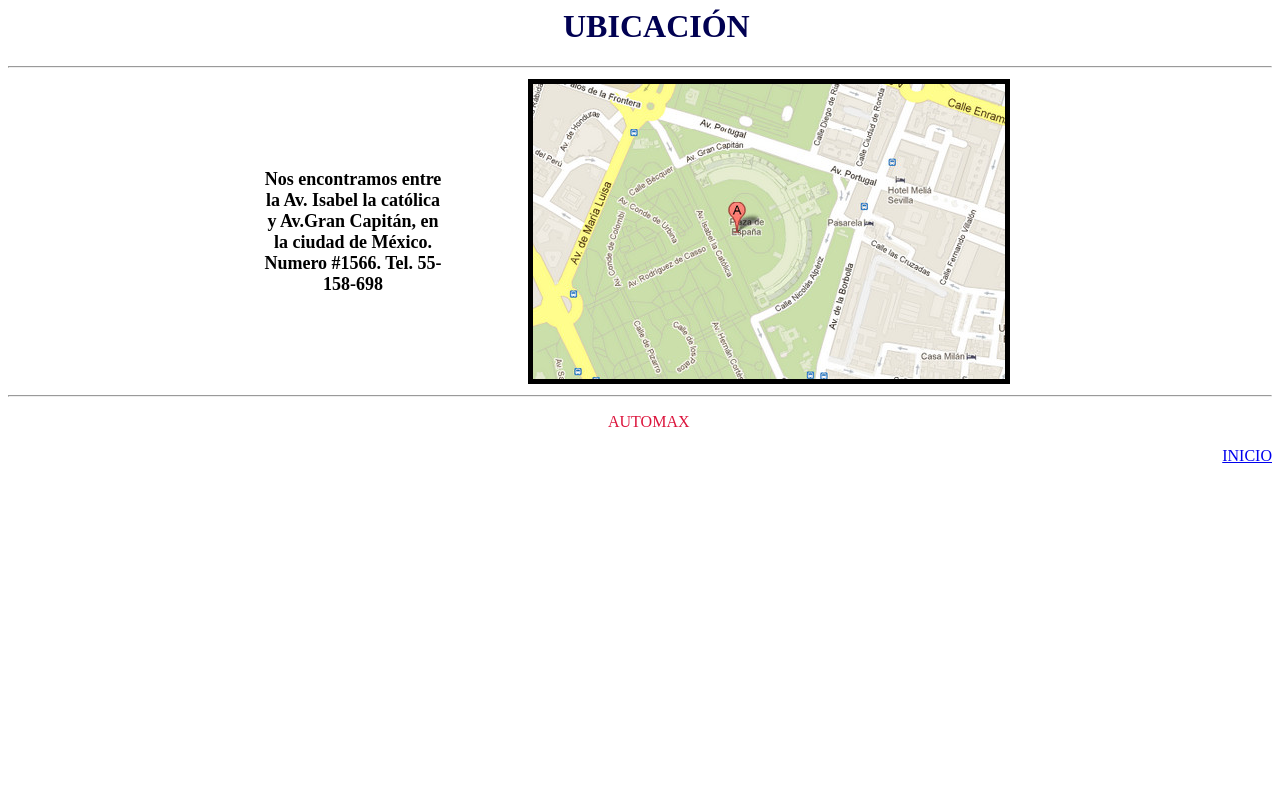
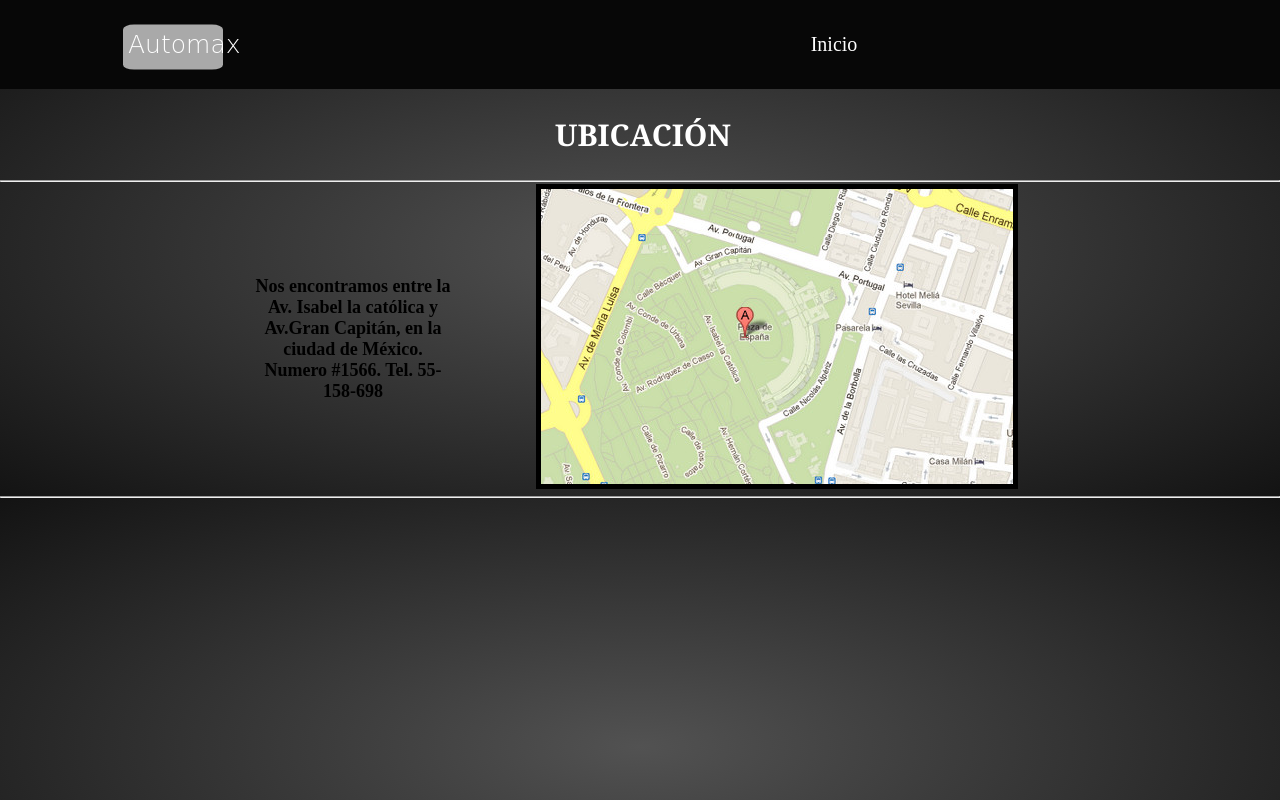
Before and after one commit to xime-rom912/Proyecto2, a plain HTML site: page WWW/ubi.html in a window 1280 px wide. Drawn offline with Linux system fonts and the light colour scheme.

Commit message:
Adapte el estilo de ubicacion y detalles como la pagina principal

```diff
--- a/WWW/css/stylesD.css
+++ b/WWW/css/stylesD.css
@@ -1,5 +1,62 @@
-body{
-    background-color: black;
+html {
+  font-size: 100%;
+  }
+
+  h1 {
+    font-size: 30px;
+    font-family: 'Lobster', cursive;
+    font-weight: lighter;
+    color: white;
+  }
+  p {
+    font-size: 1.5rem;
+  }
+  a {
+    color: white;
+    text-decoration: none;
+  }
+  .nav-container {
+      background: #070707;
+  }
+
+  nav {
+      width: 80%;
+      margin: auto;
+      min-height: 30px;
+      display: -webkit-box;
+      display: -ms-flexbox;
+      display: flex;
+      -webkit-box-pack: justify;
+          -ms-flex-pack: justify;
+              justify-content: space-between;
+      -webkit-box-align: center;
+          -ms-flex-align: center;
+              align-items: center;
+  }
+
+  nav #logo {
+      -webkit-box-flex: 2;
+          -ms-flex: 2;
+              flex: 2;
+      position: relative;
+  }
+
+  nav #logo::after {
+      content: '';
+      position: absolute;
+      top: 0;
+      left: 0;
+      width: 135px;
+      height: 55px;
+      background: #a7a7a7;
+      border-radius: 11%;
+      -webkit-transform: translate(-5%, -12%);
+              transform: translate(-5%, -12%);
+      mix-blend-mode: screen;
+  }
+
+  body{
+    background: radial-gradient(#525252, #131313);
   }
 
   .container{
@@ -29,7 +86,7 @@ body{
       width: inherit;
       height: inherit;
       transition: opacity .5s;
-      background:#fff;
+      background:black;
   }
 
   ul.slider li img{
@@ -59,9 +116,9 @@ body{
 
   .menu li a{
     display: inline-block;
-    color: rgb(22, 0, 145);
+    color: white;
     text-decoration: none;
-    background-color: grey;
+    background-color: black;
     padding: 10px;
     width: 20px;
     height: 20px;
--- a/WWW/css/stylesU.css
+++ b/WWW/css/stylesU.css
@@ -1,3 +1,13 @@
+html {
+    font-size: 62.5%;
+    }
+
+    * {
+        margin: 0;
+        padding: 0;
+        -webkit-box-sizing: border-box;
+                box-sizing: border-box;
+    }
     table{
         padding-left: 250px;
         padding-right: 180px;
@@ -7,20 +17,96 @@ th{
         font-size: 18px;
         font-family: 'Times New Roman', Times, serif;
     }
-h1{
-    padding-left: 555px;
-    color:rgb(1, 1, 82);
-}
     img{
         border: 5px solid black;
     }
-a{
-    float:right;
+    body{
+        background: radial-gradient(#525252, #131313);
     }
-p{
-    padding-left: 600px;
-    color:crimson;
+
+    h1 {
+        font-size: 25px;
+        font-family: 'Lobster', cursive;
+        font-weight: lighter;
+        color: white;
     }
-#fot{
-    background:darkgray;
+
+    h2 {
+        font-size: 30px;
+        padding-left: 555px;
+        color: white;
+        font-family:Georgia, 'Times New Roman', Times, serif;
+        padding-top: 25px;
+        padding-bottom: 25px;
     }
+    p {
+        font-size: 2.5rem;
+    }
+
+    li {
+        font-size: 2rem;
+    }
+
+    a {
+        color: white;
+        text-decoration: none;
+    }
+    .nav-container {
+        background: #070707;
+    }
+
+    nav {
+        width: 80%;
+        margin: auto;
+        min-height: 10vh;
+        padding: 3rem 0rem;
+        display: -webkit-box;
+        display: -ms-flexbox;
+        display: flex;
+        -webkit-box-pack: justify;
+            -ms-flex-pack: justify;
+                justify-content: space-between;
+        -webkit-box-align: center;
+            -ms-flex-align: center;
+                align-items: center;
+    }
+
+    nav ul {
+        display: -webkit-box;
+        display: -ms-flexbox;
+        display: flex;
+        -webkit-box-pack: justify;
+            -ms-flex-pack: justify;
+                justify-content: space-between;
+        -webkit-box-flex: 1;
+            -ms-flex: 1;
+                flex: 1;
+        list-style: none;
+    }
+
+    nav #logo {
+        -webkit-box-flex: 2;
+            -ms-flex: 2;
+                flex: 2;
+        position: relative;
+    }
+
+    nav #logo::after {
+        content: '';
+        position: absolute;
+        top: 0;
+        left: 0;
+        width: 10rem;
+        height: 4.5rem;
+        background: #a7a7a7;
+        border-radius: 11%;
+        -webkit-transform: translate(-5%, -12%);
+                transform: translate(-5%, -12%);
+        mix-blend-mode: screen;
+    }
+
+    nav .ubi {
+        background: #a7a7a7;
+        padding: 1rem 2rem;
+        border-radius: 2rem;
+    }
--- a/WWW/ubi.html
+++ b/WWW/ubi.html
@@ -1,4 +1,4 @@
-<!DOCRYPE html>
+<!DOCTYPE html>
 <html>
 	<head>
   		<meta charset="utf-8">
@@ -6,7 +6,15 @@
 		<link href="./css/stylesU.css" rel="stylesheet" type="text/css">
  	</head>
  	<body>
-  		<h1>UBICACIÓN</h1>
+		<div class="nav-container">
+			<nav>
+				<h1 id="logo">Automax</h1>
+				<ul>
+					<li><a href="index.html">Inicio</a></li>
+				</ul>
+			</nav>
+		</div>
+  		<h2>UBICACIÓN</h2>
 		<hr>
   		<table>
 			<tr>
@@ -16,8 +24,4 @@
 		</table>
 		<hr>
  	</body>
-	<footer>
-		<p>AUTOMAX</p>
-		<a href="./index.html">INICIO</a>
-	</footer>
 </html>
```
Also changed, not shown: WWW/detalles.html (+6 -1 lines), WWW/images/modelo1.jpg. Lines whose indentation alone changed are shown as unchanged.
